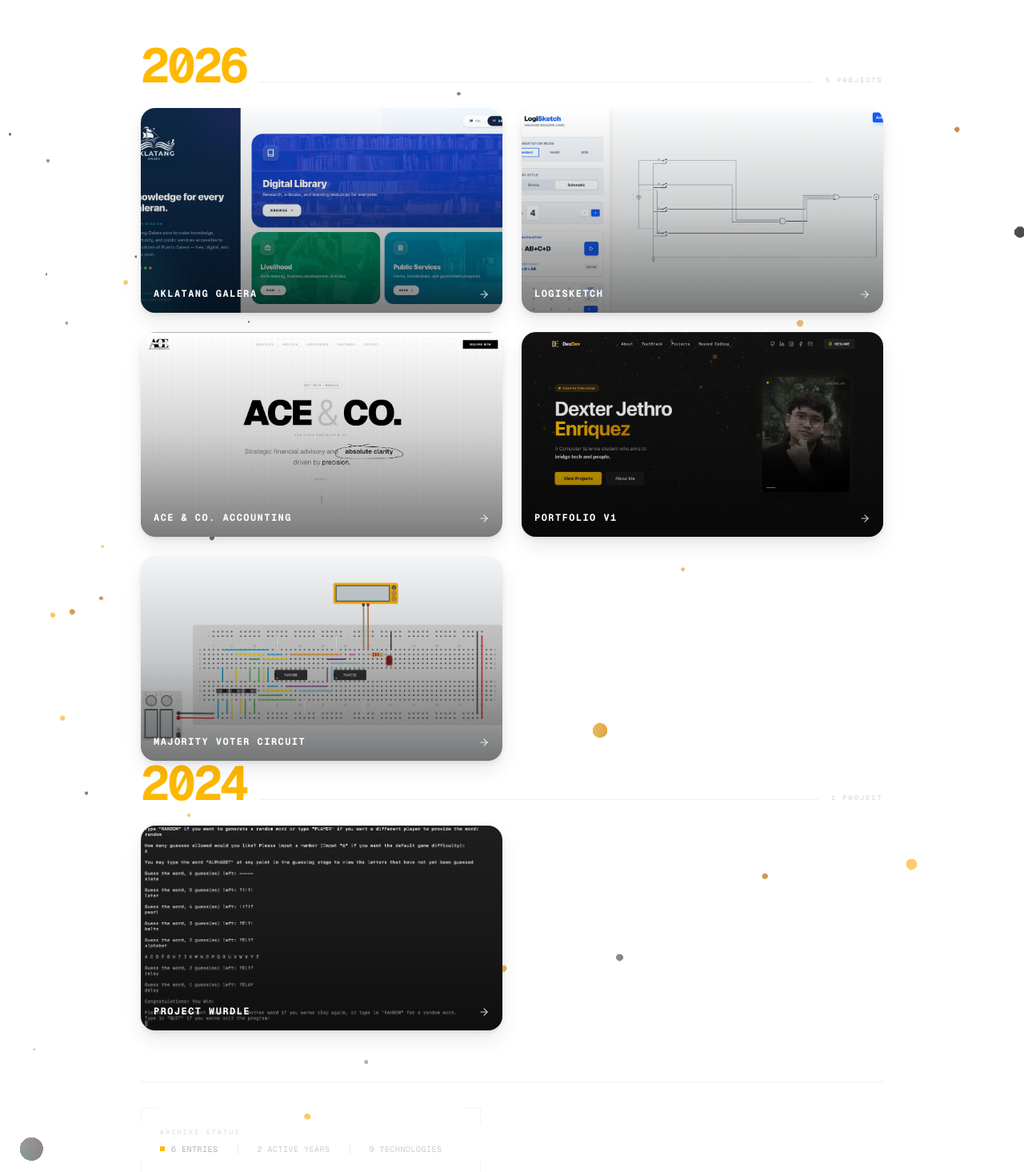
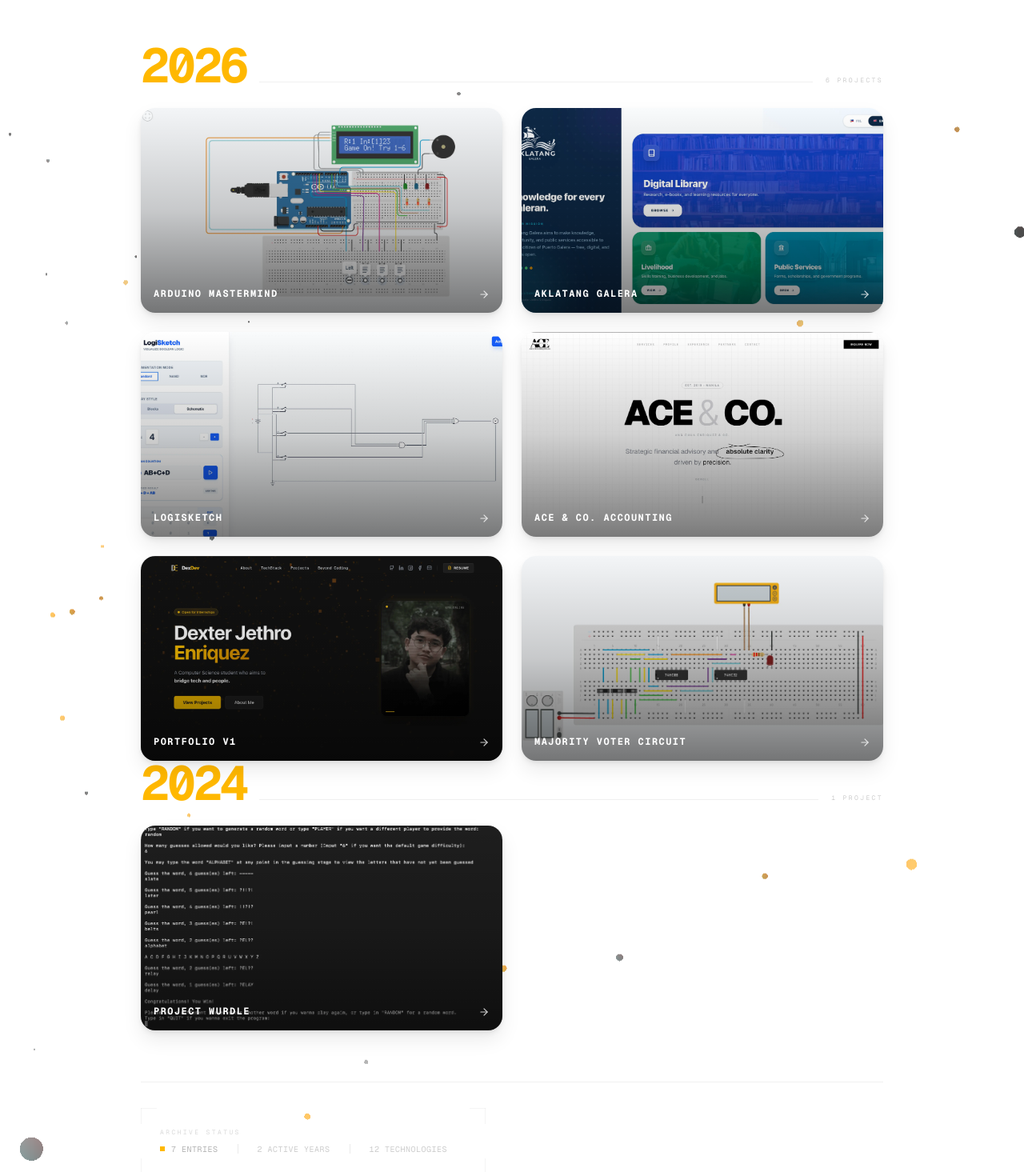
Before and after one commit to RokiTheWise/enriquez-portfolio-v2, a Next.js app: page /archive in a window 1280 px wide. Shown: the part 264-1729 px from the top of the page at 80% size. Built offline with nearby package versions, Linux system fonts and the light colour scheme.

Commit message:
feat(archive): add Arduino Mastermind, reorder entries by date, add months

```diff
--- a/app/archive/page.tsx
+++ b/app/archive/page.tsx
@@ -16,6 +16,8 @@ import {
   siTinkercad,
   siXyflow,
   siLucide,
+  siArduino,
+  siCplusplus,
 } from "simple-icons";
 
 const TECH_ICONS: Record<string, { path: string; color: string }> = {
@@ -29,6 +31,8 @@ const TECH_ICONS: Record<string, { path: string; color: string }> = {
   "Tinkercad":      { path: siTinkercad.path,    color: "#F16022" },
   "React Flow":     { path: siXyflow.path,       color: "#FF0072" },
   "Lucide React":   { path: siLucide.path,       color: "#F56565" },
+  "Arduino":        { path: siArduino.path,      color: "#00979D" },
+  "C++":            { path: siCplusplus.path,    color: "#00599C" },
 };
 
 function TechIcon({ name }: { name: string }) {
@@ -78,8 +82,26 @@ interface ArchiveEntry {
 const ARCHIVE: ArchiveEntry[] = [
   {
     year: "2026",
-    month: "Jan",
+    month: "May",
     index: "01",
+    project: "Arduino Mastermind",
+    classification: "EMBEDDED SYSTEMS",
+    description: "A hardware Mastermind code-breaking game on Arduino Uno. The player has 5 attempts to crack a randomly generated 3-digit secret code (digits 1–6) using 4 push buttons — one to cycle digits, one to confirm. A 16×2 I2C LCD displays the current guess and Bulls & Cows feedback after each attempt. RGB LEDs and a buzzer provide distinct audio-visual feedback for input, win, and loss states with custom melodies. Implements a two-pass Bulls & Cows scoring algorithm, button debounce, and auto-reset on game end. Components: Arduino Uno, I2C LCD, push buttons, RGB LEDs, passive buzzer, and resistors.",
+    tech: [
+      { name: "Arduino", tag: "PLATFORM" },
+      { name: "C++", tag: "CORE" },
+      { name: "I2C LCD", tag: "HARDWARE" },
+      { name: "Digital Logic", tag: "DOMAIN" },
+    ],
+    link: "https://www.tinkercad.com/things/9bZaeWx1rMC-arduino-mastermind-code-breaking-game",
+    accentColor: "#00C853",
+    image: "/arduino-mastermind.webp",
+    imagePosition: "left top",
+  },
+  {
+    year: "2026",
+    month: "Mar",
+    index: "02",
     project: "Aklatang Galera",
     classification: "CIVIC TECH",
     description: "A localized civic portal unifying educational resources, livelihood programs, and government services for the people of Puerto Galera. Features a bilingual (Filipino/English) interface, Semantic Scholar-powered library search across 30+ curated databases, a livelihood hub connecting locals to TESDA, DOLE, and DTI resources, and a public services directory for scholarships, eLGU permits, and government transparency feeds — all optimized for mobile-first access.",
@@ -95,7 +117,8 @@ const ARCHIVE: ArchiveEntry[] = [
   },
   {
     year: "2026",
-    index: "02",
+    month: "Mar",
+    index: "03",
     project: "LogiSketch",
     classification: "DIGITAL LOGIC CORE",
     description: "An interactive Boolean logic visualizer that parses equations in real-time and instantly generates truth tables and circuit diagrams. Supports standard AND/OR/NOT gates alongside NAND-only and NOR-only universal logic modes. Built with React Flow for a fully interactive canvas — zoom, pan, and drag nodes. Includes professional trunk-logic wiring, dynamic truth tables, and a one-click PNG report export. Designed for CS students, engineers, and hobbyists who want to go from equation to schematic without the manual work.",
@@ -111,7 +134,8 @@ const ARCHIVE: ArchiveEntry[] = [
   },
   {
     year: "2026",
-    index: "03",
+    month: "Jan",
+    index: "04",
     project: "Ace & Co. Accounting",
     classification: "PROFESSIONAL WORK",
     description: "Official corporate website for Ang Chua Enriquez & Company, a professional accounting and auditing firm in Manila. Built to establish digital presence and generate leads for tax, audit, and business registration services. Achieved a perfect 100 Lighthouse score with dynamic sitemap and robots.txt generation, semantic HTML structured for 'Accounting Firm Manila' search ranking, Open Graph metadata, and React Server Components via the Next.js App Router. Deployed on Vercel with an atomic CI/CD pipeline.",
@@ -126,7 +150,8 @@ const ARCHIVE: ArchiveEntry[] = [
   },
   {
     year: "2026",
-    index: "04",
+    month: "Jan",
+    index: "05",
     project: "Portfolio V1",
     classification: "PERSONAL IDENTITY",
     description: "My first deployed portfolio — built to break away from standard resume templates by framing skills and achievements through a technology-operator aesthetic. Features a bento grid project showcase, GSAP-powered pixel transitions for photo reveals, CSS glitch and scanline effects, and a dark 'Obsidian' theme built entirely with Tailwind. My second published web project and my first deep dive into the React ecosystem.",
@@ -142,7 +167,8 @@ const ARCHIVE: ArchiveEntry[] = [
   },
   {
     year: "2026",
-    index: "05",
+    month: "Jan",
+    index: "06",
     project: "Majority Voter Circuit",
     classification: "ELECTRONICS",
     description: "A combinational logic circuit that outputs High only when two or more of its three binary inputs are active — the core mechanism behind fault-tolerant redundant systems. Implemented using 74HC08 quad AND gates and 74HC32 quad OR gates, derived from the Boolean expression Y = AB + BC + AC. Designed, simulated, and validated in Tinkercad.",
@@ -157,7 +183,8 @@ const ARCHIVE: ArchiveEntry[] = [
   },
   {
     year: "2024",
-    index: "06",
+    month: "Sep",
+    index: "07",
     project: "Project Wurdle",
     classification: "CS_FUNDAMENTALS",
     description: "A terminal Wordle reconstruction built under strict constraints — no str.upper(), str.count(), str.find(), or str.join() allowed. Every text operation is implemented from scratch using iterative loops, parallel ASCII-style arrays, and manual frequency counters. Includes single-player (random word), pass-and-play PvP, configurable difficulty (custom guess limit), and an in-game alphabet tracker. A deliberate exercise in understanding data structures and control flow beneath Python's conveniences.",
```
Also changed, not shown: public/arduino-mastermind.webp (added).
